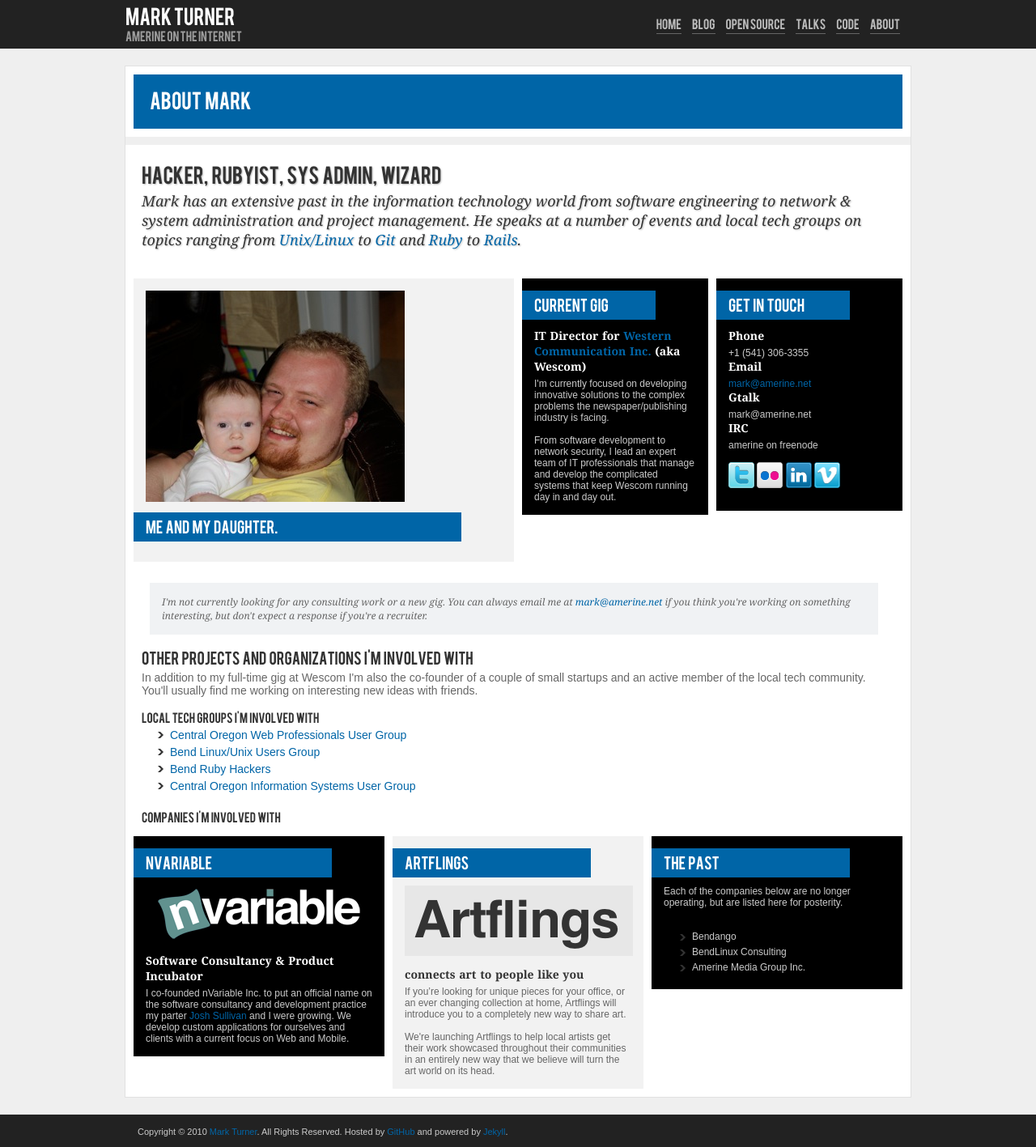
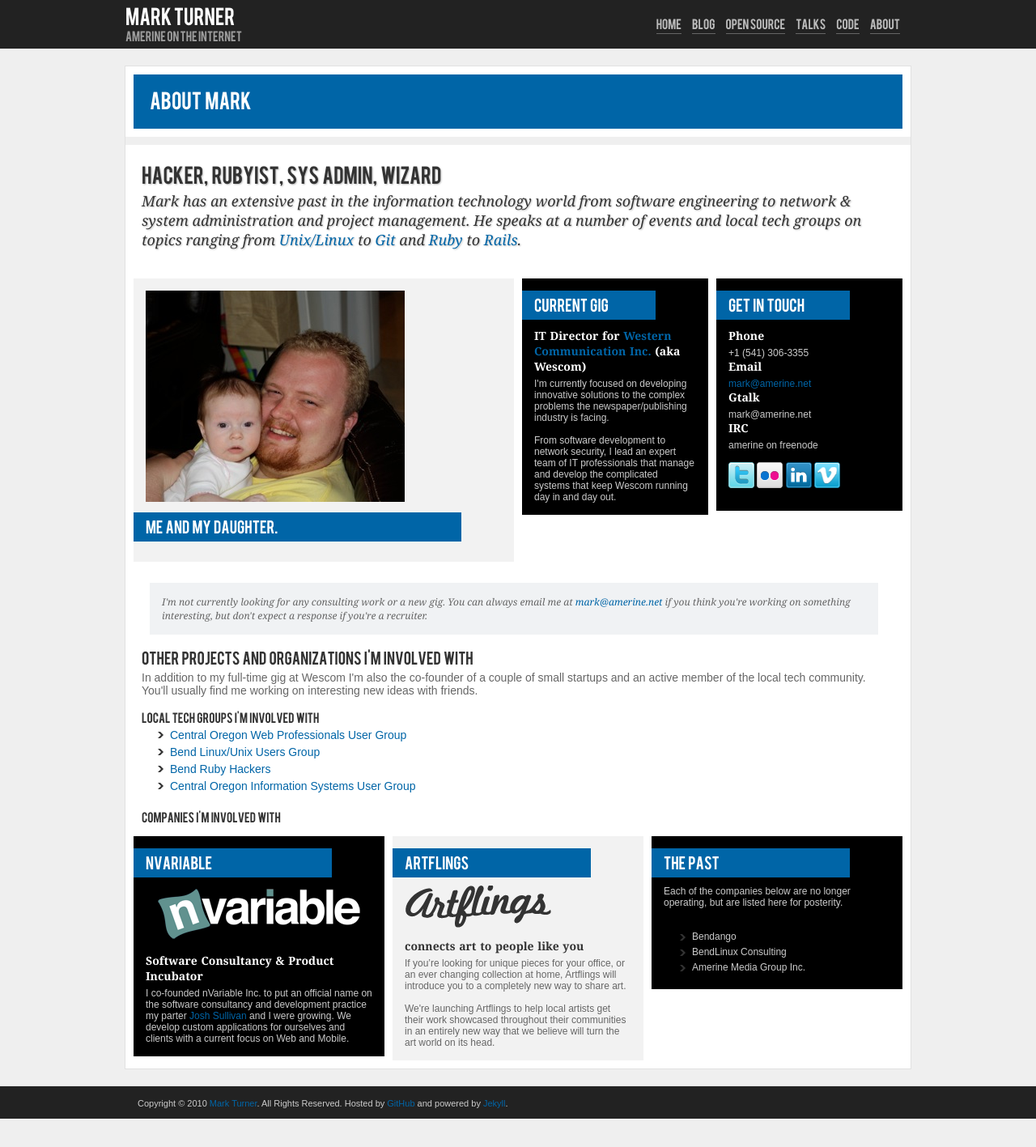
Before and after one commit to amerine/amerine.github.com, a Jekyll site: the page built from about.html, in a window 1280 px wide. Shown: the whole page at 81% size. Built offline with Jekyll 4.4.1, drawn with Linux system fonts in a browser that asks for light colours; Markdown is read by kramdown in place of the engine named in the settings; comment, search, counter and statistics services are not loaded; after the commit the page ends 1382 px from its top, so only the background shows below that.

Commit message:
new artflings logo

```diff
--- a/about.html
+++ b/about.html
@@ -98,7 +98,7 @@
 	<div class="box white one_third">
 	<div class="contents">
 		<div class="title"><h2>ARTFLINGS</h2></div>
-		<img src="/images/Artflings.png" alt="artflings logo" />
+		<img src="/images/artflings_logo.png" alt="artflings logo" />
 		<h3>connects art to people like you</h3>
 		<p>
 			If you’re looking for unique pieces for your office, or an ever changing collection at home, Artflings will introduce you to a completely new way to share art.
```
Also changed, not shown: images/artflings_logo.png (added).
